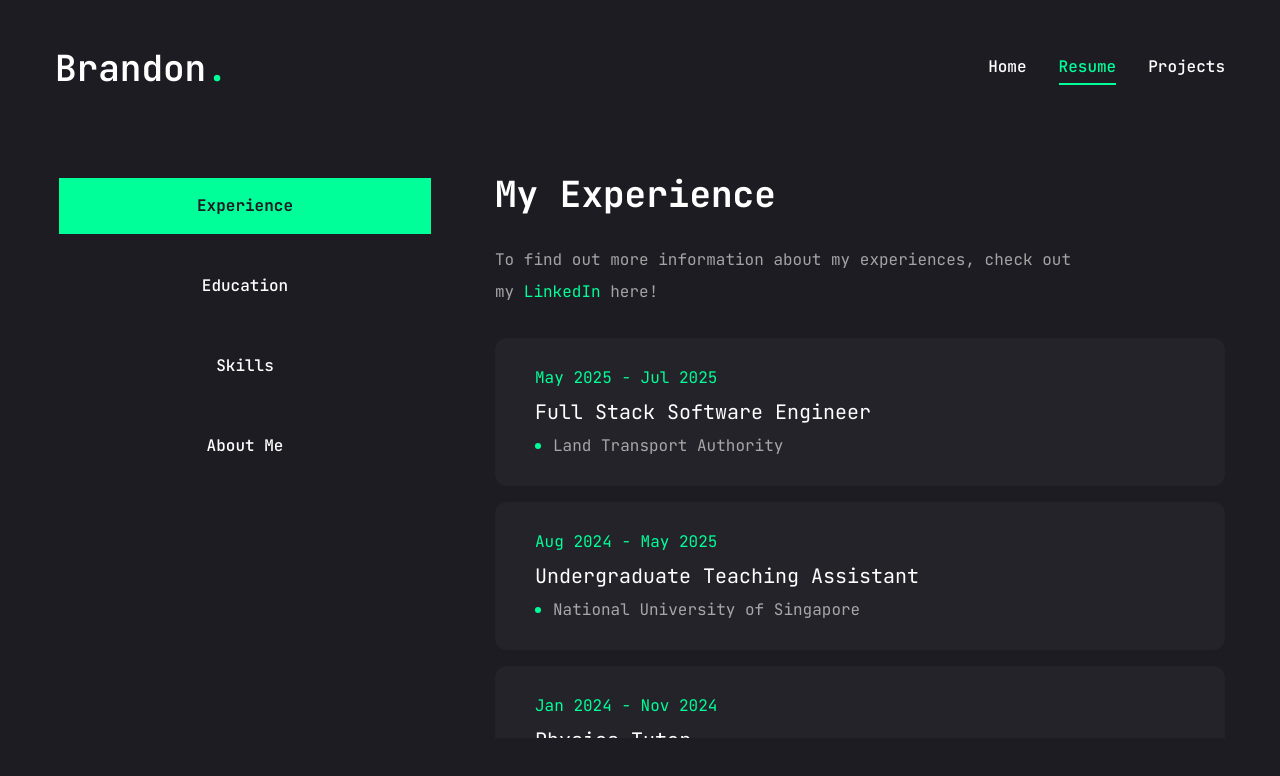
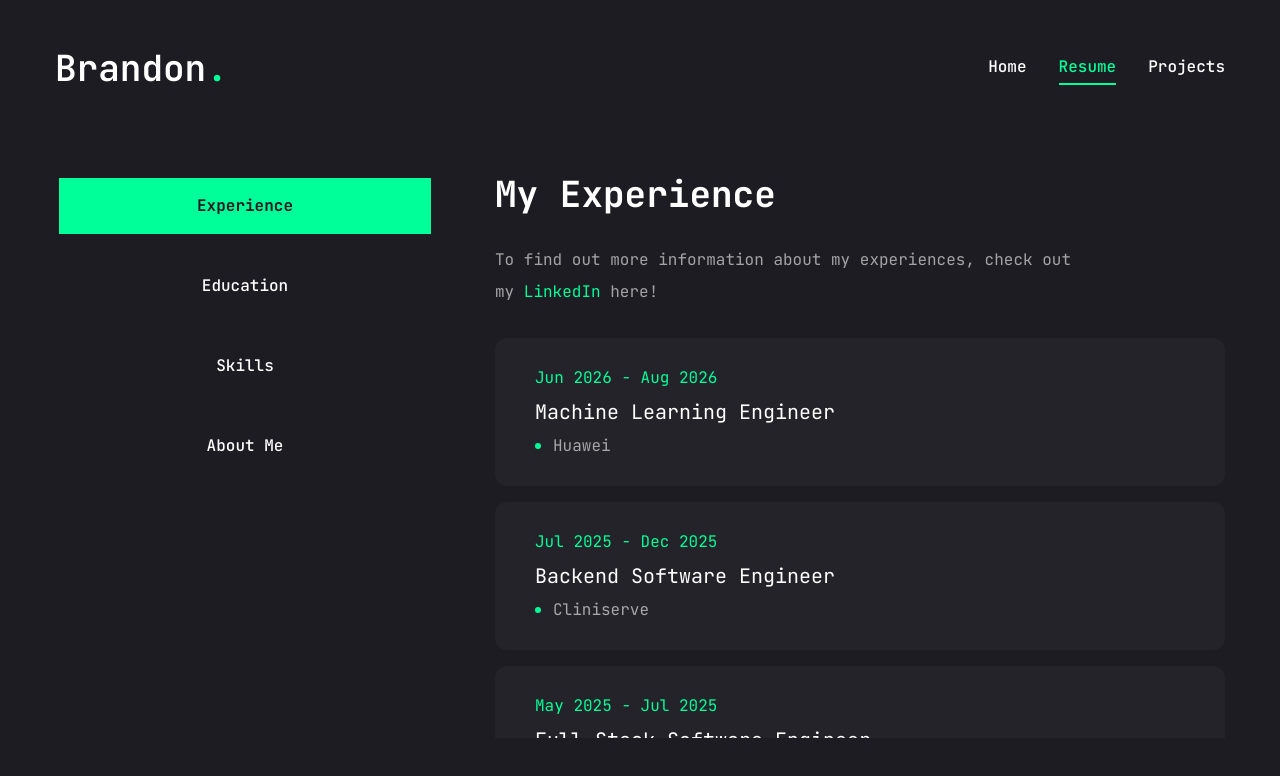
Before and after one commit to brand0nnn/portfolio-website, a Next.js app: page /resume in a window 1280 px wide. Shown: the top 776 px of the page. Built offline with nearby package versions, Linux system fonts and the light colour scheme.

Commit message:
latest updates

```diff
--- a/app/page.jsx
+++ b/app/page.jsx
@@ -15,10 +15,10 @@ const Home = () => {
             <h1 className="h1 mb-6">
               Hello I'm <br /> <span className="text-accent">Brandon 👋</span>
             </h1>
-            <span className="text-xl">3rd Year at the National University of Singapore</span>
+            <span className="text-xl">Final Year student at the National University of Singapore</span>
             <p className="max-w-[500px] md:max-w-[600px] mt-5 mb-9 text-white/80">
-              I am an Undergraduate Student at NUS currently working towards a Bachelor of Engineering in Computer Engineering with a Minor in Data Engineering.
-              I enjoy working and learning in areas such as Software Engineering, Data Engineering, and Artificial Intelligence.
+              I am an Undergraduate Student at NUS currently working towards a Bachelor of Engineering in Computer Engineering.
+              My areas of interest include Machine Learning, Natural Language Processing and Computer Vision.
               Feel free to take a look at my projects on GitHub, or connect with me on LinkedIn using the links below!
             </p>
             { /* button and socials */}
--- a/app/resume/page.jsx
+++ b/app/resume/page.jsx
@@ -50,6 +50,16 @@ const experience = {
     ),
     items: [
         {
+            company: "Huawei",
+            position: "Machine Learning Engineer",
+            duration: "Jun 2026 - Aug 2026",
+        },
+        {
+            company: "Cliniserve",
+            position: "Backend Software Engineer",
+            duration: "Jul 2025 - Dec 2025",
+        },
+        {
             company: "Land Transport Authority",
             position: "Full Stack Software Engineer",
             duration: "May 2025 - Jul 2025",
@@ -58,17 +68,7 @@ const experience = {
             company: "National University of Singapore",
             position: "Undergraduate Teaching Assistant",
             duration: "Aug 2024 - May 2025",
-        },
-        {
-            company: "Private Tutor",
-            position: "Physics Tutor",
-            duration: "Jan 2024 - Nov 2024",
-        },
-        {
-            company: "Republic of Singapore Air Force",
-            position: "Force Protection Duty Controller",
-            duration: "Nov 2021 - Feb 2023",
-        },
+        }
     ],
 }
 
@@ -96,7 +96,7 @@ const education = {
             descriptions: [
                 "GPA: 4.93/5.0 (First Class Honours)",
                 "Placed in the Deans' List (Top 5% of the cohort)",
-                "Student ambassador at the School of Computing"
+                "Student ambassador of the School of Computing"
             ]
         },
         {
--- a/app/work/page.jsx
+++ b/app/work/page.jsx
@@ -11,6 +11,16 @@ import Image from "next/image";
 import WorkSliderBtns from "@/components/WorkSliderBtns";
 
 const projects = [
+    {
+        num: "06",
+        category: "frontend",
+        title: "TLDR",
+        description: "Developed an iOS application for predictive analysis and early detection of diseases using user data obtained from Apple's HealthKit. Implemented machine learning models and enhanced model performance, achieving an accuracy of 91.6% for diseases like diabetes.",
+        stack: [{name: "BERT"}, {name: "Machine Learning"}, {name: "NLP"}],
+        image: "/assets/projects/tldr.png",
+        live: "",
+        github: "https://github.com/brand0nnn/Start-Hack-Financial-News-Aggregator",
+    },
     {
         num: "05",
         category: "frontend",
```
Also changed, not shown: public/assets/projects/tldr.png (added).
